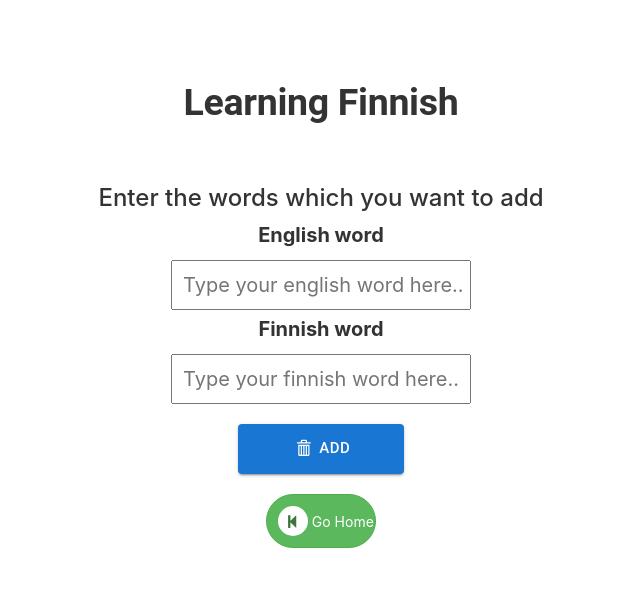
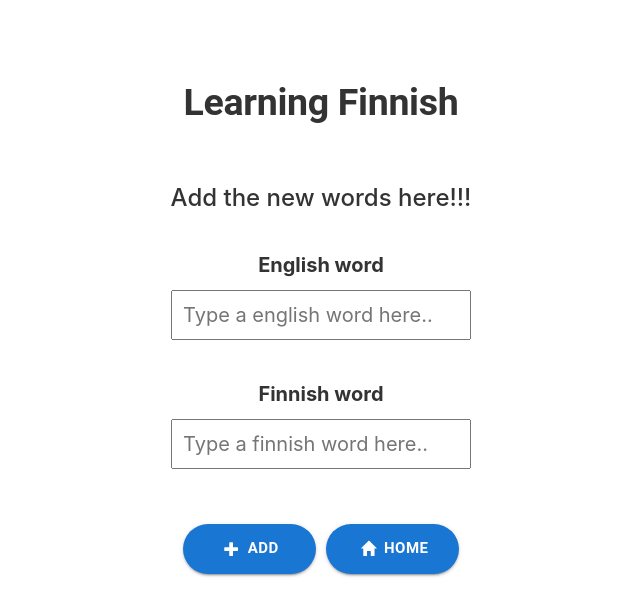
Before and after one commit to spavythra/Language_learning_App, a React (Create React App) app in the folder client/frontend/: page /admin/add in a window 1280 px wide. Shown: the top 616 px of the page, without its empty margins (319-959 px from the left). Built offline with nearby package versions, Linux system fonts and the light colour scheme.

Commit message:
(update): Addword, updated the buttons and title

```diff
--- a/client/frontend/src/AddWord.js
+++ b/client/frontend/src/AddWord.js
@@ -2,6 +2,7 @@ import React from 'react'
 import { useState } from "react";
 import Axios from "axios";
 import { Button, Typography } from "@mui/material";
+import Home from "./Home.js"
 
 function AddWord() {
   const [Eng_word, setEng_word] = useState('')
@@ -27,27 +28,30 @@ function AddWord() {
   return (
     <div className='addword'>
       <div className="information">
-        <h3>Enter the words which you want to add</h3>
+        <h3 style={{marginBottom:'40px'}}>Add the new words here!!!</h3>
       <label>English word</label>
-      <input type="text" placeholder='Type your english word here..' onChange={(event) => {
+      <input type="text" style={{marginBottom:'40px'}} placeholder='Type a english word here..' onChange={(event) => {
             setEng_word(event.target.value);
           }}/>
       <label>Finnish word</label>
-      <input type="text" placeholder='Type your finnish word here..' onChange={(event) => {
+      <input type="text" style={{marginBottom:'40px'}} placeholder='Type a finnish word here..' onChange={(event) => {
             setFin_word(event.target.value);
           }}/>
+      <div style={{display: "flex", flexDirection:'row',width:'50%', justifyContent:'space-between'}}>
+            <Button
+              onClick={addWord}
+              variant="contained" style={{marginRight:'10px', display: "flex", flexDirection:'row', fontSize:'1.5rem', width:'50%',borderRadius:'25px', fontWeight:'bold'}} >
+              <span className="glyphicon btn-del-glyphicon glyphicon-plus img-fluid text-white"></span>
+              Add
+              </Button>
 
-      <Button
-        onClick={addWord}
-        variant="contained" style={{margin: '10 auto', display: "flex", flexDirection:'row', fontSize:'1.5rem', width:'30%'}} >
-        <span className="glyphicon btn-del-glyphicon glyphicon-trash img-fluid text-white"></span>
-        Add
-        </Button>
-
-      <a className="btn icon-btn btn-success" style={{marginTop:"20px", width:"20%"}} href="/">
-      <span className="glyphicon btn-glyphicon glyphicon-step-backward img-circle text-success"></span>
-      Go Home
-      </a>
+              <Button
+              onClick={()=> <Home/>}
+              variant="contained" style={{margin: '10 auto', display: "flex", flexDirection:'row', fontSize:'1.5rem', width:'50%', borderRadius:'25px', fontWeight:'bold'}} >
+              <span className="glyphicon btn-del-glyphicon glyphicon-home img-fluid text-white"></span>
+              Home
+              </Button>
+      </div>
       </div>
 
 
```
